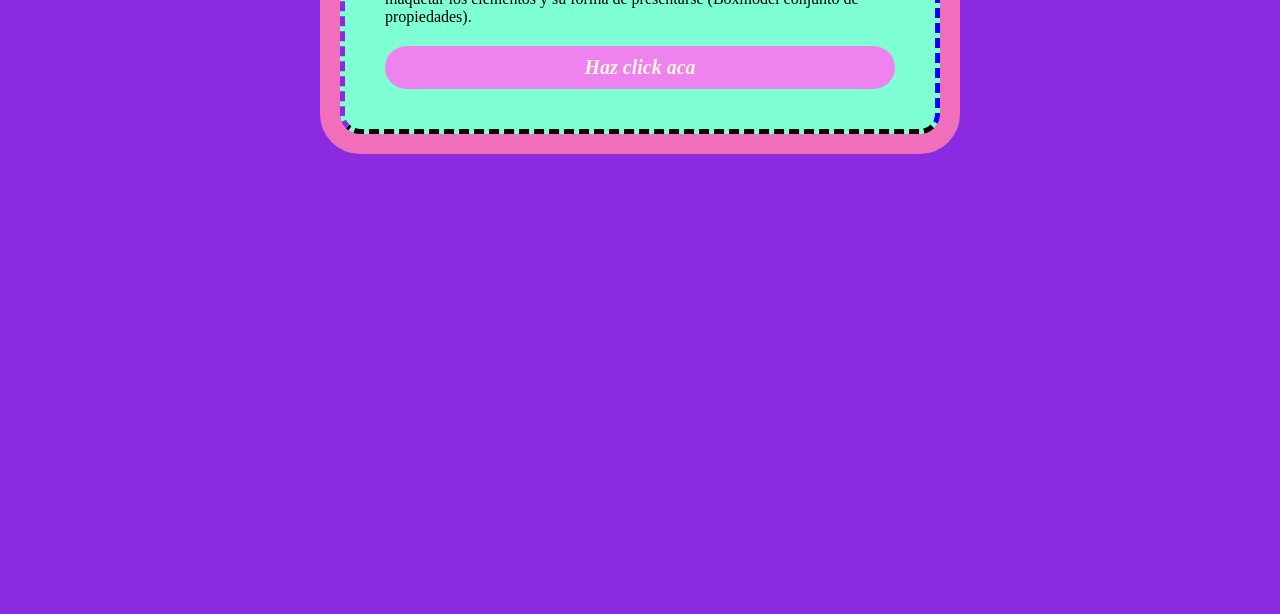
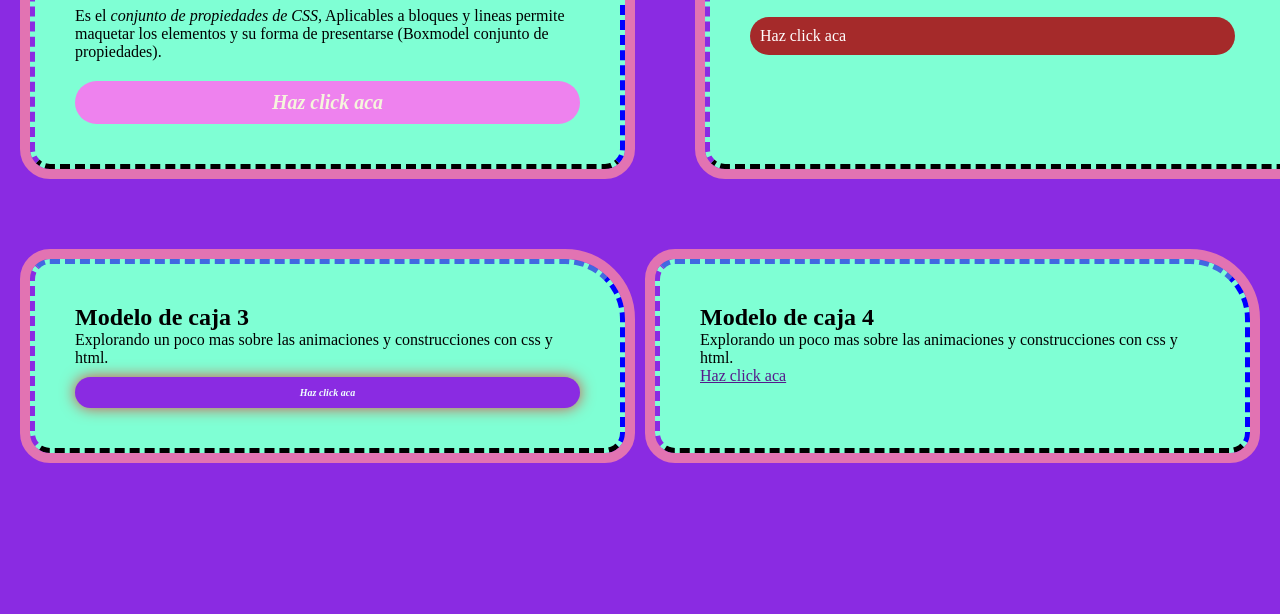
Before and after one commit to Roussemont/modelo_de_caja, a plain HTML site: page index.html in a window 1280 px wide. Shown: the part 186-800 px from the top of the page. Drawn offline with Linux system fonts and the light colour scheme.

Commit message:
Un poco de animacion añadida

```diff
--- a/css/styles.css
+++ b/css/styles.css
@@ -9,19 +9,21 @@
 
 body{
     background-color: blueviolet;
+    display: flex;
+    flex-wrap: wrap; /* Permite que los elementos pasen a la siguiente línea */
+    justify-content: center; /* Centra las columnas */
+    gap: 20px; /* Espacio entre las cajas */
 
-
+    margin: 25px;
 }
 
 
 
 /*Selector de caja*/
 
-.caja{
+.caja, .caja2, .caja3, .caja4{
 
     background-color: aquamarine;
-    width: 600px;
-
 
     /*Unica forma de centrar*/
 
@@ -38,8 +40,11 @@ body{
     border-radius: 20px;
 
     border-top-right-radius: 60px;
-    outline:  20px solid rgb(241, 110, 187);
-    margin-top: 40px;
+    outline: 10px solid rgb(226, 115, 178);
+    margin-top: 50px;
+    margin-bottom: 20px;
+
+    width: calc(50% - 20px); /* Hace que cada caja ocupe el 50% del ancho con espacio */
 
 
 }
@@ -81,3 +86,95 @@ body{
     background-color: blueviolet;
     box-shadow: -10px -10px  20px blue; /*negativo o positivo guian la sombra*/
 }
+
+.caja2{
+    animation: mover 2s infinite alternate; /*agregarr movimiento*/
+}
+
+
+
+.caja2 a{
+    background-color: brown ;
+    color: white;
+    text-decoration: dashed;
+    border-radius: 100px;
+   display: block;
+    padding: 10px;
+    margin-top: 20px;
+    margin-right: 20px;
+}
+
+/*Animacion para que se mueva*/
+
+
+@keyframes mover {
+    0% { transform: translateX(0); }
+    50% { transform: translateX(50px); }
+    100% { transform: translateX(0); }
+}
+
+@keyframes bounce {
+    0%, 100% { transform: translateY(0); }
+    50% { transform: translateY(-20px); }
+}
+
+@keyframes spin {
+    from { transform: rotate(0deg); }
+    to { transform: rotate(360deg); }
+}
+
+@keyframes pulse {
+    0%, 100% { transform: scale(1); }
+    50% { transform: scale(1.2); }
+}
+
+@keyframes shake {
+    0%, 100% { transform: translateX(0); }
+    25% { transform: translateX(-10px); }
+    50% { transform: translateX(10px); }
+    75% { transform: translateX(-10px); }
+}
+
+@keyframes fade-in {
+    from { opacity: 0; }
+    to { opacity: 1; }
+}
+
+.caja3{
+    animation: bounce 0.5s infinite alternate;
+}
+
+.caja4{
+
+    animation: fade-in 1s ease-in-out;
+}
+
+.caja3 a{
+    background-color: blueviolet;
+    color: azure;
+    text-decoration: dashed;
+    border-radius: 100px;
+    padding: 10px;
+    display: block;
+    text-align: center;
+    font-size: 10px;
+    font-style: oblique;
+    font-weight: bold;
+    text-decoration: dashed;
+    margin-top: 10px;
+    cursor: pointer;
+    box-shadow: 0 0 15px rgba(255, 0, 0, 0.7);
+
+
+
+
+}
+
+
+.boton:hover {
+    transform: scale(4.8);
+}
+
+.boton:hover {
+    box-shadow: 0 0 15px rgba(255, 0, 0, 0.7);
+}
--- a/index.html
+++ b/index.html
@@ -17,5 +17,22 @@
         <a href="">Haz click aca</a>
     </div>
 
+    <div class="caja2">
+        <h2 >Modelo de caja 2</h2>
+        <p id="descripcion">  Explorando un poco mas sobre las animaciones y construcciones con css y html.</p>
+        <a href="">Haz click aca</a>
+    </div>
+
+    <div class="caja3">
+        <h2 >Modelo de caja 3</h2>
+        <p id="descripcion">  Explorando un poco mas sobre las animaciones y construcciones con css y html.</p>
+        <a href="">Haz click aca</a>
+    </div>
+
+    <div class="caja4">
+        <h2 >Modelo de caja 4</h2>
+        <p id="descripcion">  Explorando un poco mas sobre las animaciones y construcciones con css y html.</p>
+        <a href="">Haz click aca</a>
+    </div>
 </body>
 </html>
```
